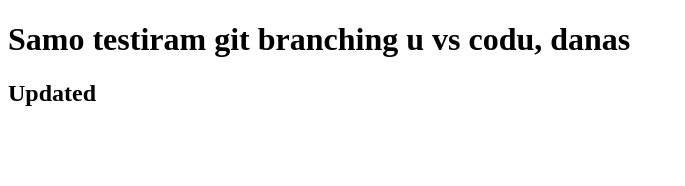
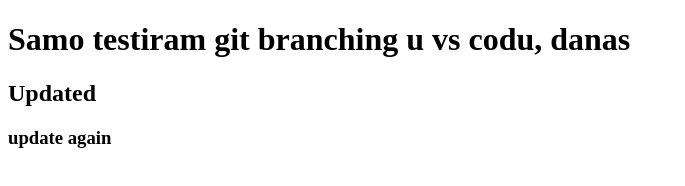
Before and after one commit to marcojovanovic/git-branching, a plain HTML site: page index.html in a window 1280 px wide. Shown: the whole page, without its empty margins (0-685 px from the left). Drawn offline with Linux system fonts and the light colour scheme.

Commit message:
'update commit'

```diff
--- a/index.html
+++ b/index.html
@@ -9,6 +9,7 @@
 
   <h1>Samo testiram git branching u vs codu, danas</h1>
   <h2>Updated</h2>
+  <h3>update again</h3>
 
 
 </body>
```
